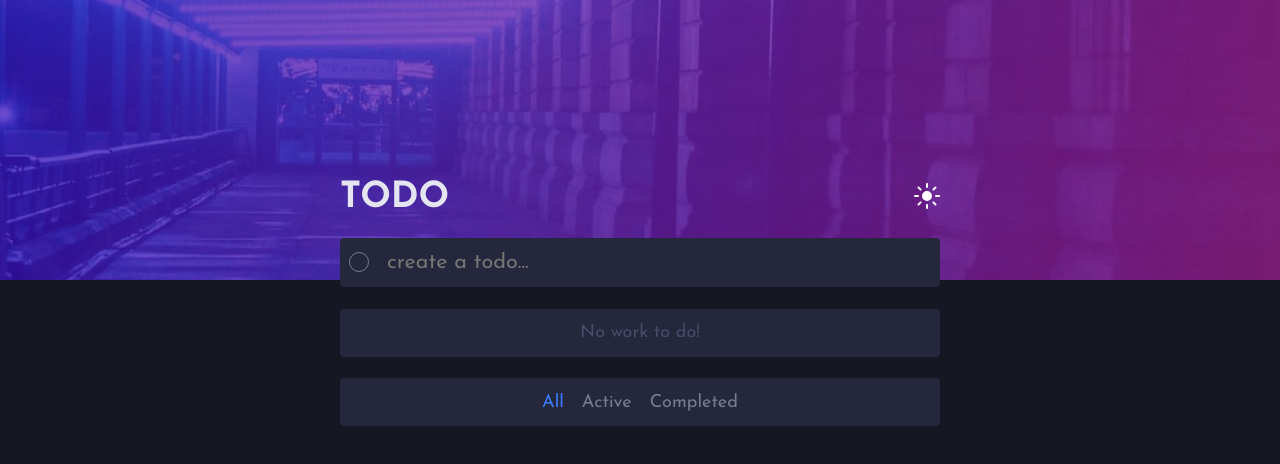
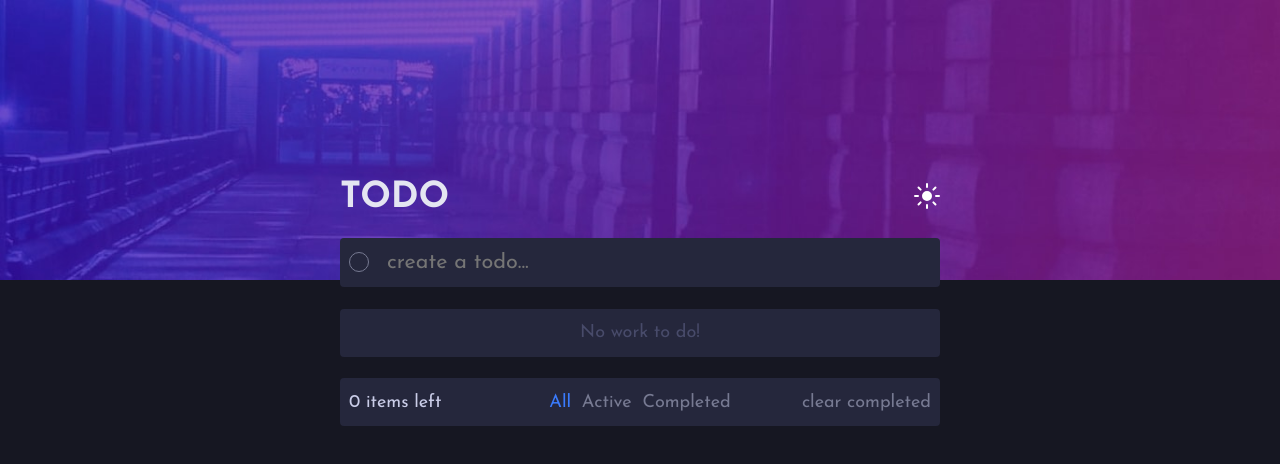
Before and after one commit to Ash6402/web_technologies_24, a React (Vite) app in the folder practice/react/todo-app/: page / in a window 1280 px wide. Shown: the top 464 px of the page. Built offline with nearby package versions, Linux system fonts and the light colour scheme.

Commit message:
added remaing item out in footer

```diff
--- a/practice/react/todo-app/src/components/Footer.jsx
+++ b/practice/react/todo-app/src/components/Footer.jsx
@@ -1,6 +1,6 @@
 import { useRef } from "react";
 
-export default function Footer({setFilter}){
+export default function Footer({actives, setFilter}){
     const buttonRef = useRef(null);
 
     function filter(_filter, e){
@@ -13,7 +13,9 @@ export default function Footer({setFilter}){
 
     return (
         <>
-            <footer className="wrapper flex justify-center pad-m">
+            <footer className="wrapper flex space-between pad-m">
+                <p className="basis-100">{actives} item{actives == 1 ? "": "s"} left</p>
+                <div className="flex basis-100 justify-center gap-sm">
                     <button
                         ref={buttonRef}
                         onClick={filter.bind(null, "all")}
@@ -30,7 +32,14 @@ export default function Footer({setFilter}){
                         className="btn-color">
                         Completed
                     </button>
+                </div>
+                <button style={{textAlign: "right"}} className="basis-100 btn-color">
+                    clear completed
+                </button>
             </footer>
         </>
     )
 }
+
+// Instead of function binding we can pass the function with arguments wrapped in an
+// anonymous function onClick={() => filter(args)}
--- a/practice/react/todo-app/src/index.css
+++ b/practice/react/todo-app/src/index.css
@@ -151,6 +151,10 @@ input{
   justify-content: space-between;
 }
 
+.basis-100{
+  flex-basis: 100%;
+}
+
 .btn-color{
   color: var(--d-dark-grayish-blue);
 }
--- a/practice/react/todo-app/src/pages/AppPage.jsx
+++ b/practice/react/todo-app/src/pages/AppPage.jsx
@@ -12,6 +12,7 @@ export const TodosContext = createContext(null);
 export default function AppPage(){
     const [todos, setTodos] = useState([]);
     const [filter, setFilter] = useState('all');
+    const [active, setActive] = useState(0);
 
     function addTodo(todo){
         http_addTodo(todo).then(({_id}) => {
@@ -28,6 +29,17 @@ export default function AppPage(){
         })()
     }, []);
 
+    useEffect(() => {
+        setActive(() => {
+            let actives = 0;
+            todos.forEach(todo => {
+                if(!todo.completed)
+                    actives += 1;
+            })
+            return actives;
+        })
+    }, [todos])
+
     function handleFilter(_filter){
         setFilter(_filter);
     }
@@ -41,7 +53,7 @@ export default function AppPage(){
                 <TodosContext.Provider value={{todos, setTodos}}>
                     <List todos={todos} filter={filter} />
                 </TodosContext.Provider>
-                <Footer setFilter={handleFilter} />
+                <Footer actives={active} setFilter={handleFilter} />
             </div>
         </>
     )
```
Lines whose indentation alone changed are shown as unchanged.
